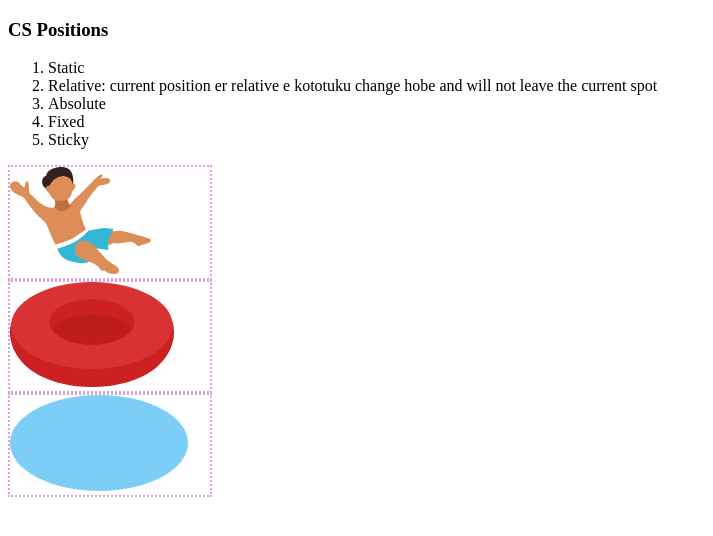
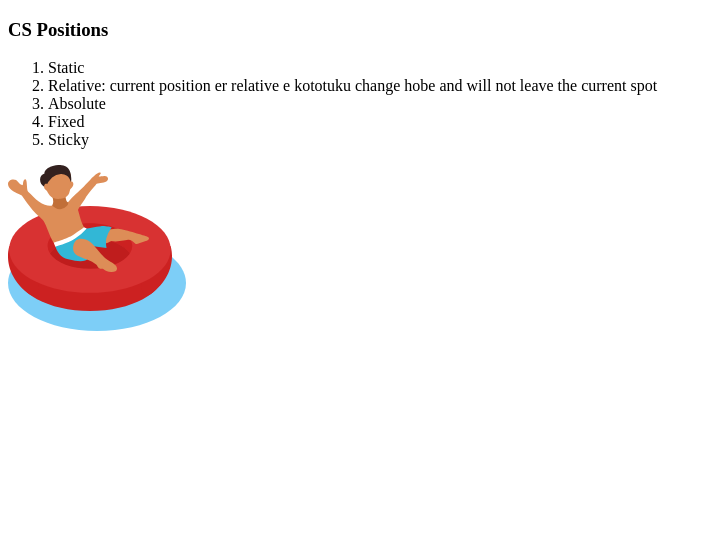
Before and after one commit to T-ahiti/pseudo-project, a plain HTML site: page position.html in a window 1280 px wide. Shown: the whole page, without its empty margins (0-713 px from the left). Drawn offline with Linux system fonts and the light colour scheme.

Commit message:
position added

```diff
--- a/position.html
+++ b/position.html
@@ -5,12 +5,46 @@
     <meta name="viewport" content="width=device-width, initial-scale=1.0">
     <title>Document</title>
     <style>
+        /* .box{ */
+            /* border: 2px dotted plum; */
+            /* width: 200px; */
+        /* } */
+        /* .ring{ */
+            /* position: relative; */
+            /* left: 20px; */
+            /* top: -30px; */
+        /* } */
+
+        /* .ring{ */
+              /* position: absolute; */
+               /* absolute e jayga collapse hoye jay, nijer jayga haraye fele  */
+        /* } */
+
+        /* .ring{ */
+            /* position: sticky; */
+        /* } */
+
+        /* .ring{ */
+            /* position: fixed; */
+            /* left: 0px; */
+        /* } */
+
+
         .box{
-            border: 2px dotted plum;
-            width: 200px;
+            position: relative;
         }
+
+        .boy{
+            z-index: 10;
+        }
+
         .ring{
-            position: relative;
+            top: -70px;
+            z-index: 5;
+        }
+
+        .water{
+            top: -150px;
         }
     </style>
 </head>
```
